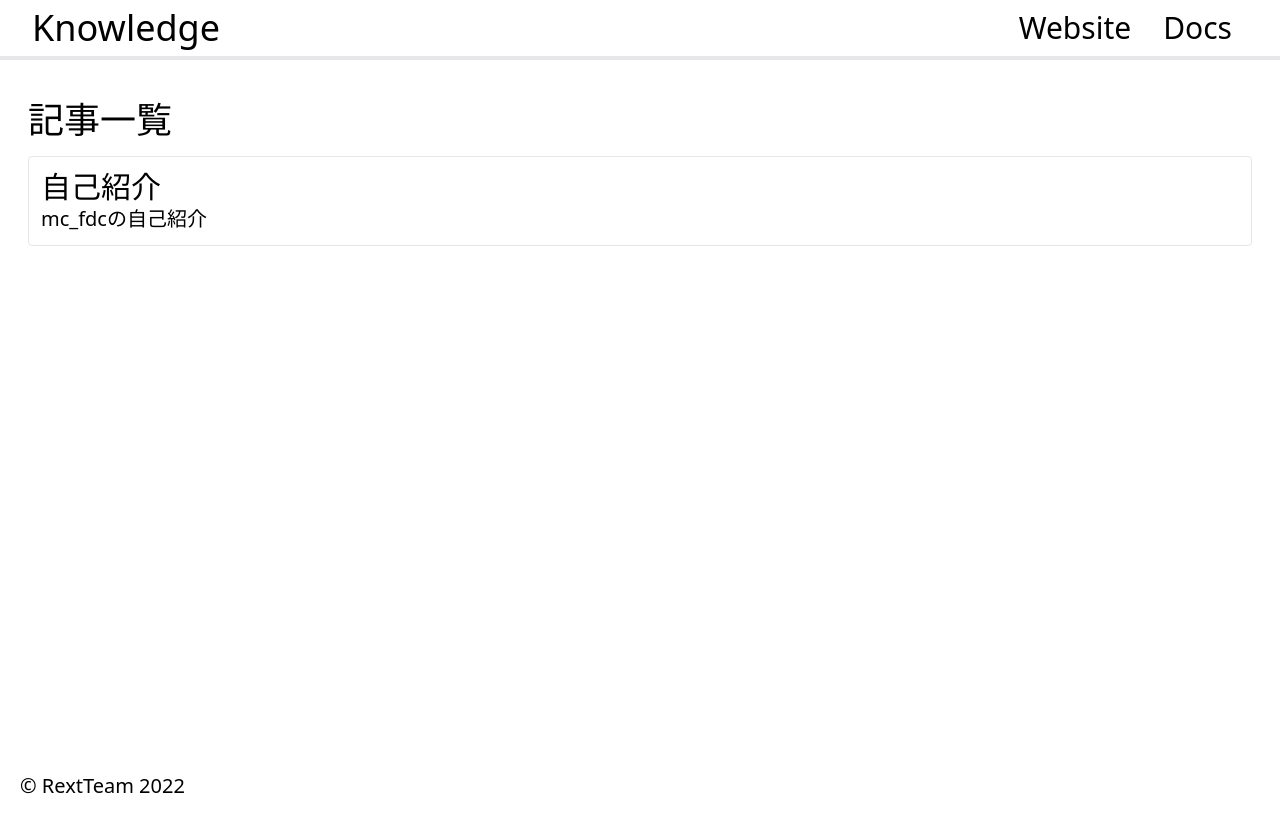
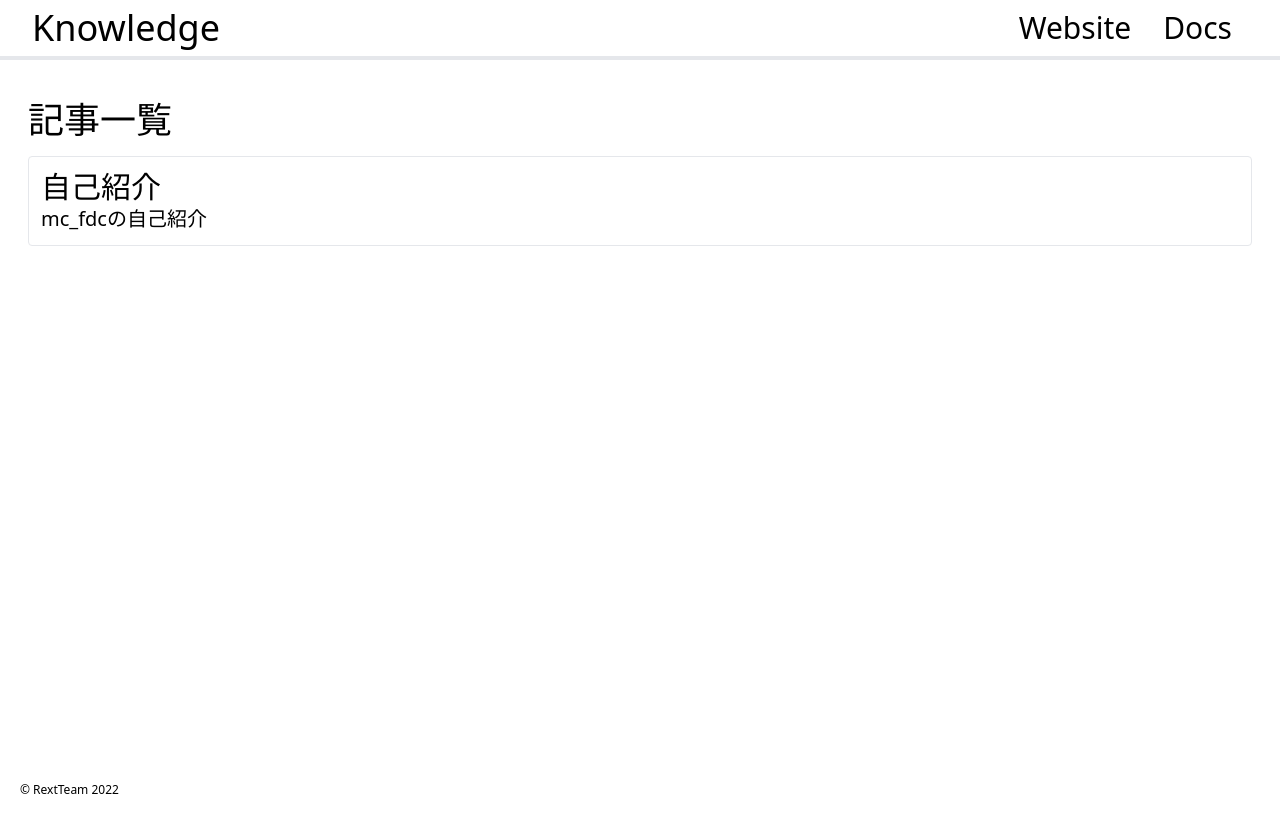
Before and after one commit to RextTeam/knowledge, a Next.js app: page / in a window 1280 px wide. Built offline with nearby package versions, Linux system fonts and the light colour scheme.

Commit message:
Update _app.tsx

```diff
--- a/pages/_app.tsx
+++ b/pages/_app.tsx
@@ -13,7 +13,7 @@ function MyApp({ Component, pageProps }: AppProps) {
                   <Component {...pageProps} />
               </main>
               <footer>
-                  <small className="p-5 text-center text-xl">&copy; RextTeam 2022</small>
+                  <small className="p-5 text-center text-xs">&copy; RextTeam 2022</small>
               </footer>
           </body>
       </>
```
